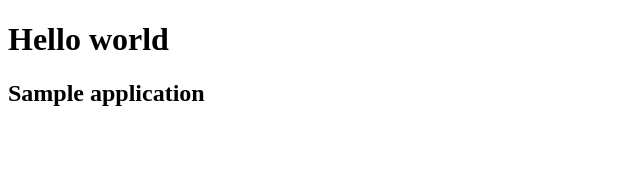
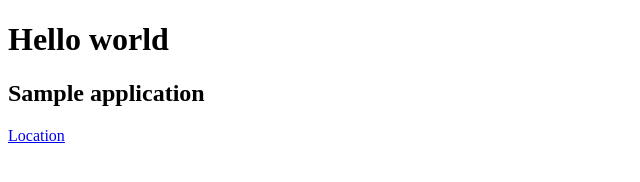
Before and after one commit to considerme/web, a plain HTML site: page index.html in a window 1280 px wide. Shown: the full height of the page, 0-640 px from the left. Drawn offline with Linux system fonts and the light colour scheme.

Commit message:
Added link

```diff
--- a/index.html
+++ b/index.html
@@ -9,5 +9,6 @@
 <body>
     <h1>Hello world</h1>
     <h2>Sample application</h2>
+    <a href="BranchNew.html">Location</a>
 </body>
 </html>
```
